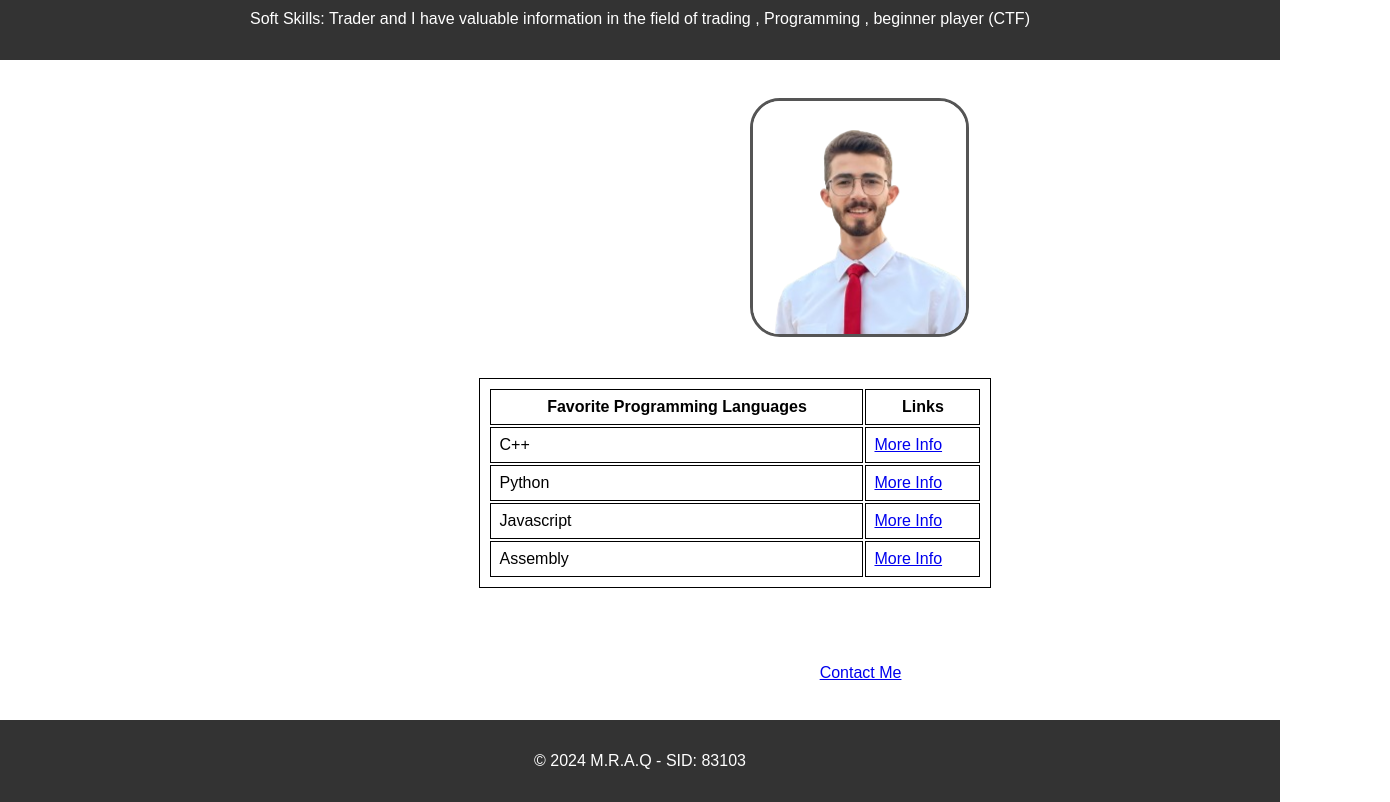
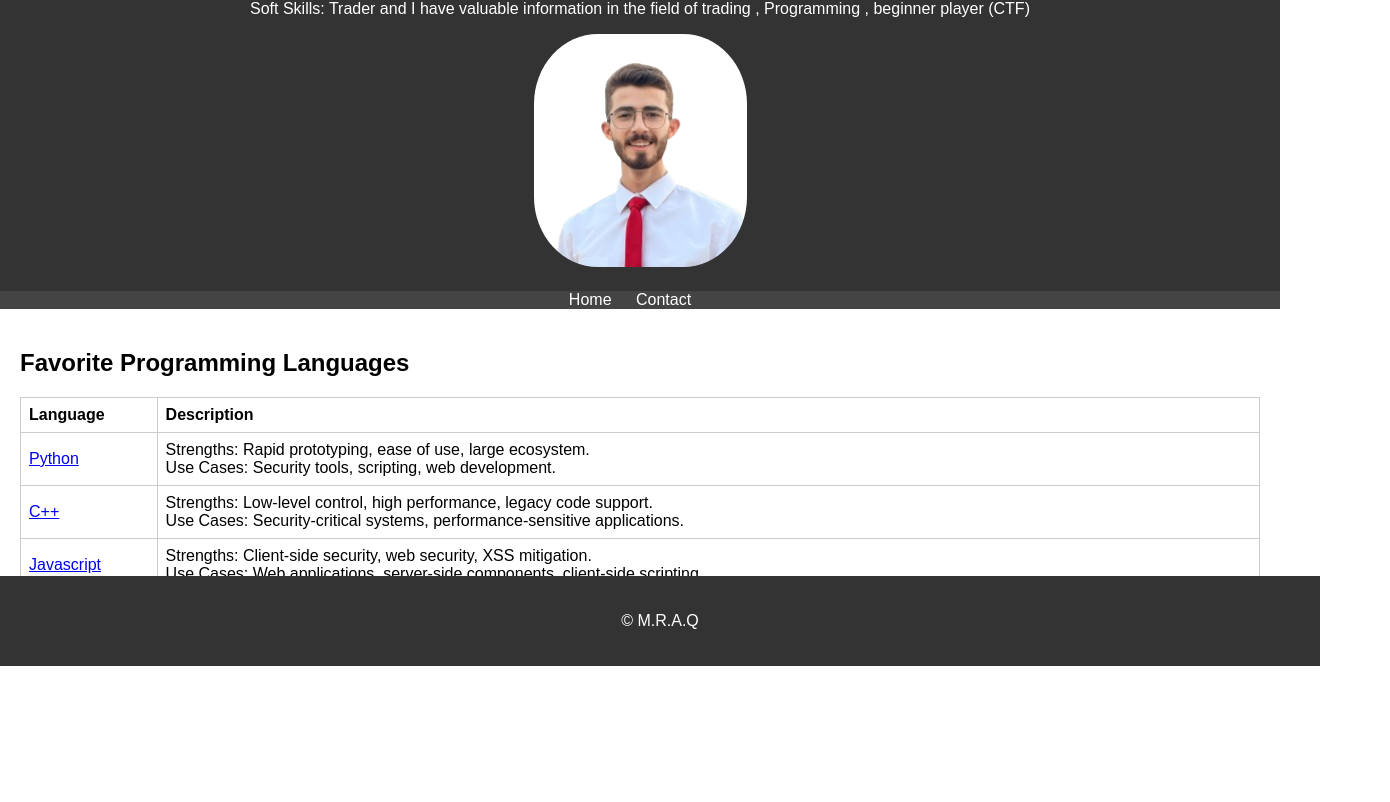
Before and after one commit to MoRiyadQ/MohammadRQas.githup.io, a plain HTML site: page index.html in a window 1280 px wide. Shown: the part 134-936 px from the top of the page, 1390 px wide, since content can reach past the window. After the commit the page ends 800 px from the top, so only its background shows below. Drawn offline with Linux system fonts and the light colour scheme.

Commit message:
Add files via upload

```diff
--- a/index.html
+++ b/index.html
@@ -1,4 +1,5 @@
-<!DOCTYPE html>
+
+<!--<!DOCTYPE html>
 <html lang="en">
 <head>
   <meta charset="UTF-8">
@@ -44,4 +45,70 @@
     <p>&copy; 2024 M.R.A.Q - SID: 83103 </p>
   </footer>
 </body>
+</html> -->
+
+<!DOCTYPE html>
+<html lang="en">
+<head>
+    <meta charset="UTF-8">
+    <meta name="viewport" content="width=device-width, initial-scale=1.0">
+    <title>Your Name - Portfolio</title>
+    <link rel="stylesheet" href="styles.css">
+</head>
+<body>
+    <header>
+        <h1>Mohammad Riyad Qasaymeh</h1>
+        <p>Major: Cybersecurity</p>
+        <p>Soft Skills: Trader and I have valuable information in the field of trading  , Programming , beginner player (CTF) </p>
+        <img src="ME.png" alt="mohammad_Qasaymeh">
+    </header>
+
+    <center>
+    <nav>
+        <ul>
+            <li><a href="index.html">Home</a></li>
+            <li><a href="contact.html">Contact</a></li>
+        </ul>
+    </nav>
+  </center>
+
+    <main>
+        <h2>Favorite Programming Languages</h2>
+        <table>
+            <tr>
+                <th>Language</th>
+                <th>Description</th>
+            </tr>
+            <tr>
+                <td><a href="https://www.w3schools.com/python/">Python</a></td>
+                <td>Strengths: Rapid prototyping, ease of use, large ecosystem. <br>
+                  Use Cases: Security tools, scripting, web development.</td>
+            </tr>
+
+            <tr>
+              <td><a href="https://www.w3schools.com/cpp/">C++</a></td>
+              <td>Strengths: Low-level control, high performance, legacy code support.<br>
+                Use Cases: Security-critical systems, performance-sensitive applications.</td>
+          </tr>
+
+          <tr>
+            <td><a href="https://www.w3schools.com/js/">Javascript</a></td>
+            <td>Strengths: Client-side security, web security, XSS mitigation. <br>
+              Use Cases: Web applications, server-side components, client-side scripting.</td>
+        </tr>
+
+        <tr>
+          <td><a href="https://www.tutorialspoint.com/assembly_programming/index.htm">Assembly</a></td>
+          <td>Strengths: Fine-grained control, efficiency, vulnerability analysis. <br>
+            Use Cases: Low-level security mechanisms, vulnerability exploitation, performance-critical applications.</td>
+      </tr>
+
+            <!-- Add more rows for other programming languages -->
+        </table>
+    </main>
+
+    <footer>
+        <p>&copy; M.R.A.Q</p>
+    </footer>
+</body>
 </html>
--- a/styles.css
+++ b/styles.css
@@ -1,82 +1,63 @@
+/* styles.css */
 body {
   font-family: Arial, sans-serif;
   margin: 0;
   padding: 0;
+
 }
 
 header, footer {
+  text-align: center;
+  padding: 20px;
   background-color: #333;
-    color: white;
-    text-align: center;
-    padding: 1rem 0;
+  color: #fff;
 }
 
-  .container {
-    width: 80%;
-    margin: 0 auto;
-    position: relative;
-    top: 2cm;
-    right:-6.3cm;
+nav {
+  background-color: #444;
+}
 
+nav ul {
+  list-style-type: none;
+  padding: 0;
+  margin: 0;
+}
+
+nav ul li {
+  display: inline;
+  margin-right: 20px;
+}
+
+nav ul li a {
+  text-decoration: none;
+  color: #fff;
+}
+
+main {
+  padding: 20px;
 }
 
 table {
-    width: 50%;
-    position: relative;
-    left: 3cm;
+  width: 100%;
+  border-collapse: collapse;
 }
 
 table, th, td {
-    border: 1px solid black;
-    padding: 8px;
-
-  }
-  img {
-    max-width: 100%;
-    height: auto;
-    border-radius: 30px;
-    border-style: solid;
-    border-color: #555;
-    margin-top: 0.3in;
-    position: relative;
-    right: -4in;
-    margin-bottom: 1cm;
-    margin-top: -1cm;
+  border: 1px solid #ccc;
 }
 
-  form {
-    width: 50%;
-    margin: 0 auto;
+th, td {
+  padding: 8px;
+  text-align: left;
 }
 
-  label, input, textarea {
-    display: block;
-    margin-bottom: 10px;
+footer {
+  position: fixed;
+  left: 0;
+  bottom: 0;
+  width: 100%;
 }
 
-  button {
-    padding: 10px 20px;
-    background-color: #333;
-    color: white;
-    border: none;
-    cursor: pointer;
-  }
-
-  button:hover {
-    background-color: #555;
-  }
-
-  footer{
-    position: relative;
-    top: 5cm;
-  }
-
-  div a:hover {
-    background-color: aquamarine;
-    }
-
-  div div a{
-      position: relative;
-    left:12cm;
-    top: 2cm;
-    }
+img {
+  border-radius: 30%;
+border-color: aliceblue;}
```
Also changed, not shown: contact.html (+20 -16 lines), BG.jpg (added). Lines whose indentation alone changed are shown as unchanged.
